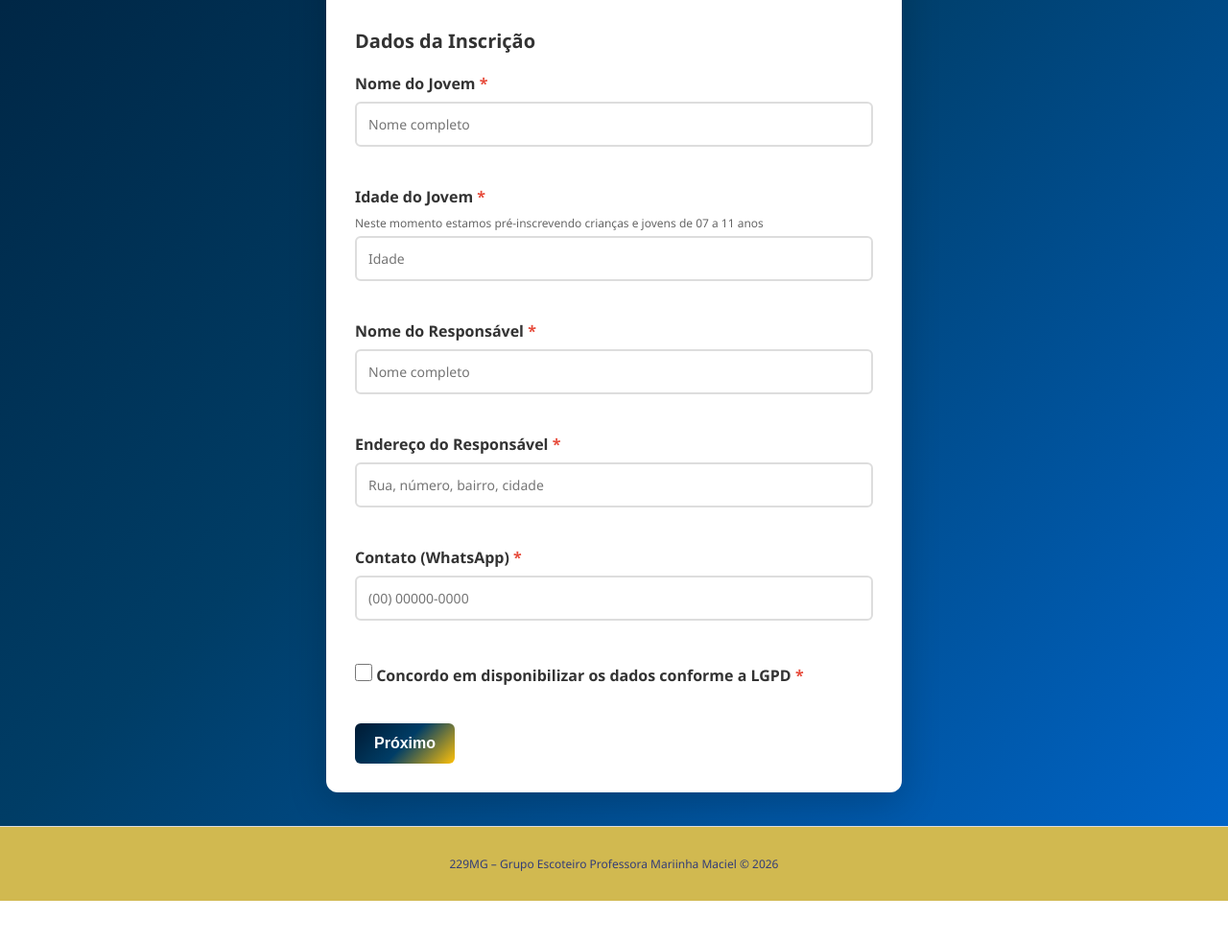
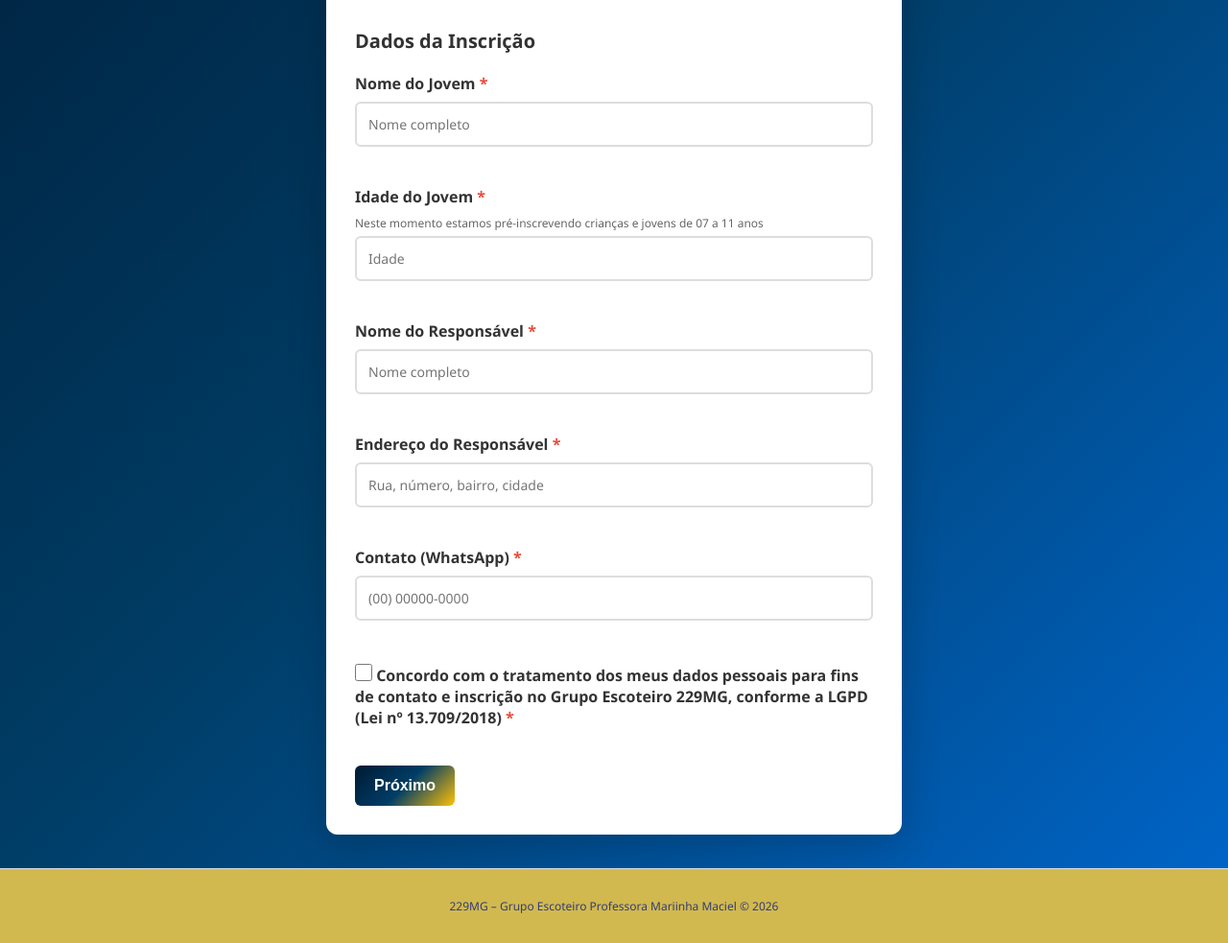
Before and after one commit to yslancirilo/229MG-Grupo-Escoteiro-Professora-Mariinha-Maciel, a Flask app: page / in a window 1280 px wide. Shown: the part 499-1482 px from the top of the page at 96% size. Before the commit the page ends 1438 px from the top, so only its background shows below. Run offline with Flask 3, Linux system fonts and the light colour scheme; parts of the project's set-up code (start-up, migrations or seed data) failed here and were passed over.

Commit message:
Update LGPD consent text in index.html

```diff
--- a/templates/index.html
+++ b/templates/index.html
@@ -57,7 +57,7 @@
         <div class="field checkbox-field">
           <label class="checkbox-label">
             <input type="checkbox" id="lgpd" required />
-            Concordo em disponibilizar os dados conforme a LGPD <span class="req">*</span>
+            Concordo com o tratamento dos meus dados pessoais para fins de contato e inscrição no Grupo Escoteiro 229MG, conforme a LGPD (Lei nº 13.709/2018) <span class="req">*</span>
           </label>
           <span class="error" id="err-lgpd"></span>
         </div>
```
